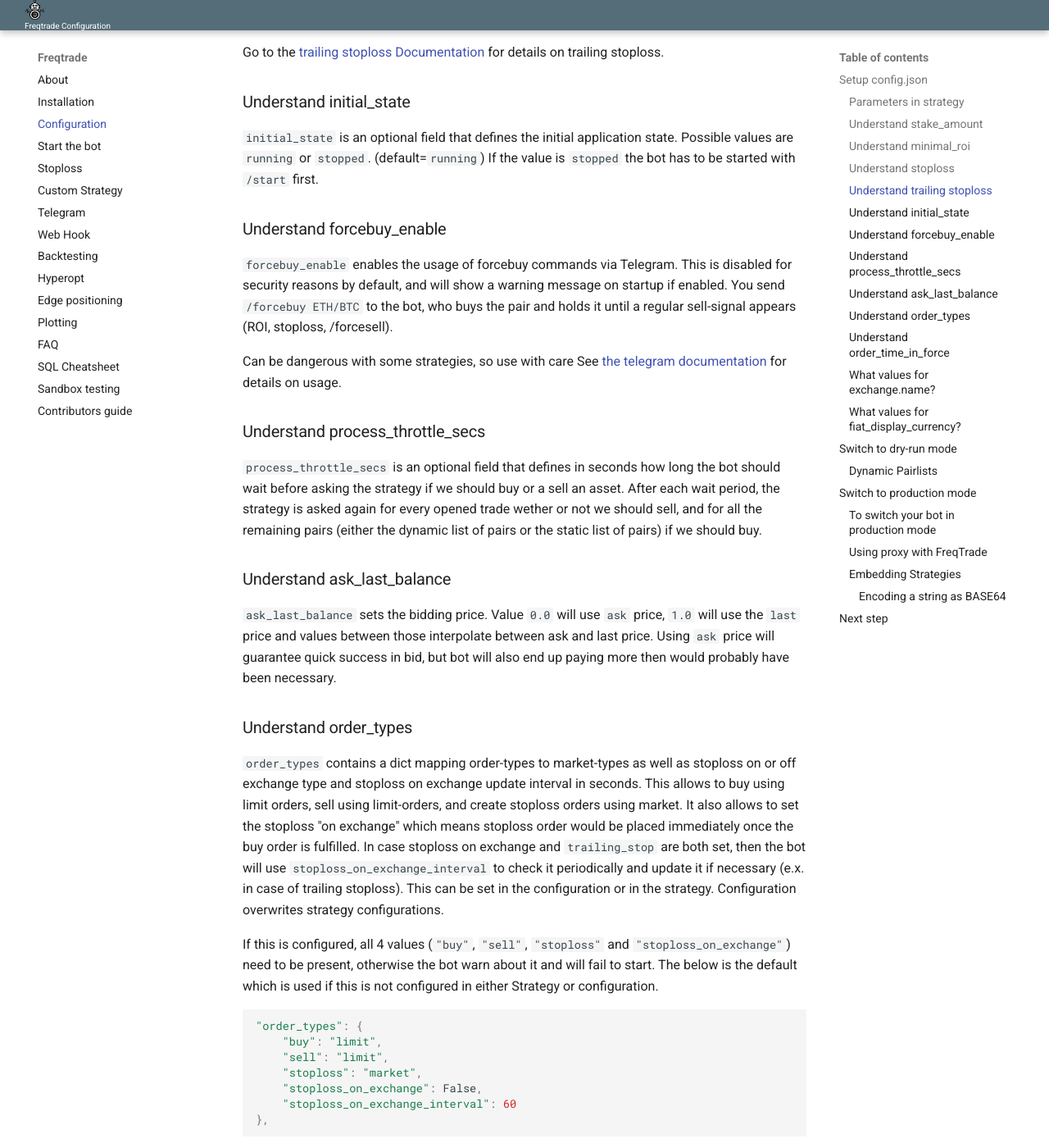
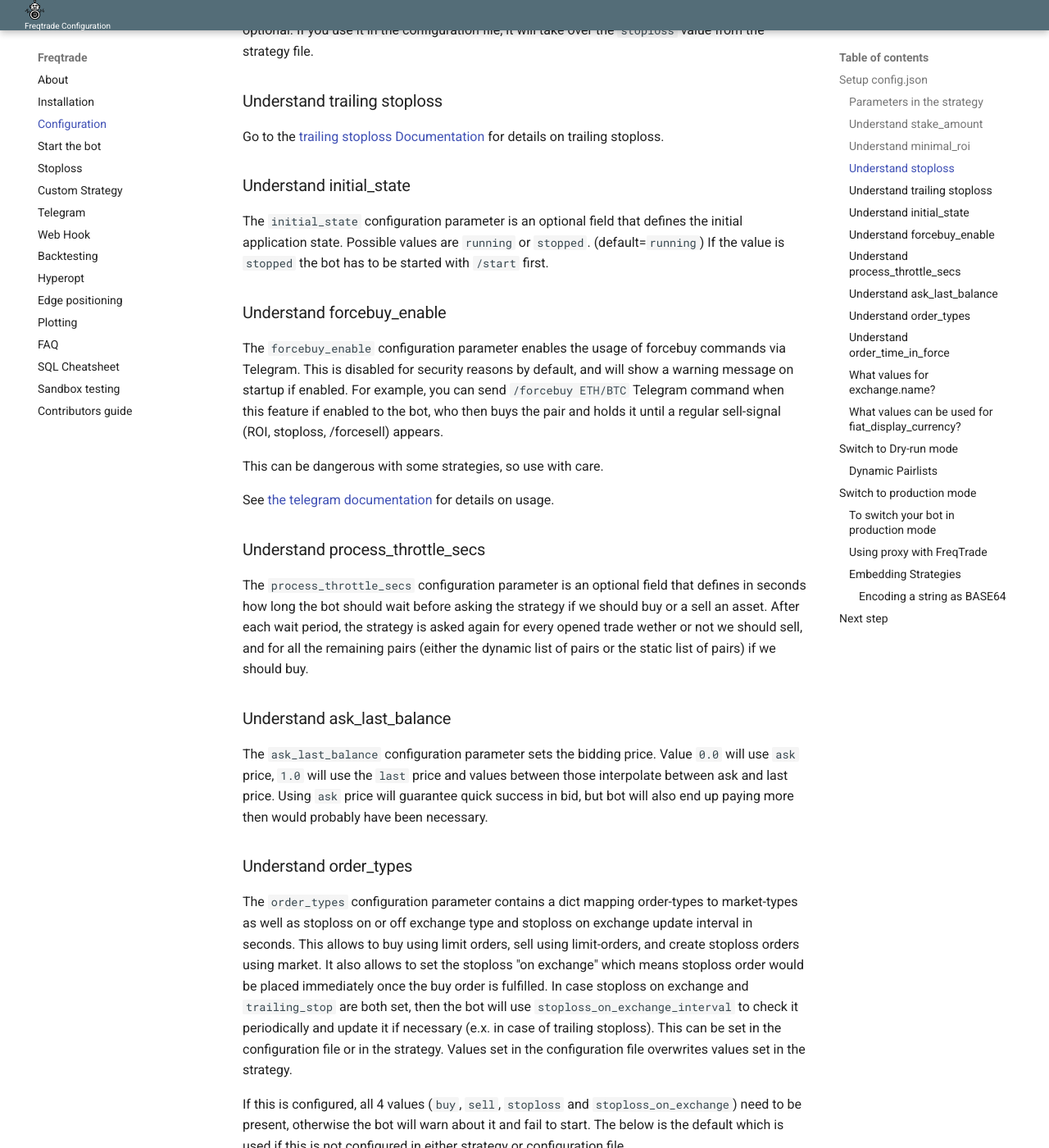
Before and after one commit to jacksonmori755/Crypto-trading-bot, an MkDocs documentation site: the page built from docs/configuration.md, in a window 1280 px wide and 1400 px high, scrolled down 5637 px. Shown: the whole window at 82% size. Built offline with MkDocs 1.6.1 and Material for MkDocs 9.7.7, drawn with Linux system fonts in a browser that asks for light colours; some of the changed text lies outside the part shown.

Commit message:
docs/configuration.md reviewed: formatting, wording, grammar, etc

````diff
--- a/docs/configuration.md
+++ b/docs/configuration.md
@@ -67,10 +67,10 @@ Mandatory Parameters are marked as **Required**.
 | `strategy_path` | null | Adds an additional strategy lookup path (must be a folder).
 | `internals.process_throttle_secs` | 5 | **Required.** Set the process throttle. Value in second.
 
-### Parameters in strategy
+### Parameters in the strategy
 
-The following parameters can be set in either configuration or strategy.
-Values in the configuration are always overwriting values set in the strategy.
+The following parameters can be set in either configuration file or strategy.
+Values set in the configuration file always overwrite values set in the strategy.
 
 * `minimal_roi`
 * `ticker_interval`
@@ -87,7 +87,7 @@ Values in the configuration are always overwriting values set in the strategy.
 
 ### Understand stake_amount
 
-`stake_amount` is an amount of crypto-currency your bot will use for each trade.
+The `stake_amount` configuration parameter is an amount of crypto-currency your bot will use for each trade.
 The minimal value is 0.0005. If there is not enough crypto-currency in
 the account an exception is generated.
 To allow the bot to trade all the available `stake_currency` in your account set
@@ -104,7 +104,7 @@ currency_balanse / (max_open_trades - current_open_trades)
 
 ### Understand minimal_roi
 
-`minimal_roi` is a JSON object where the key is a duration
+The `minimal_roi` configuration parameter is a JSON object where the key is a duration
 in minutes and the value is the minimum ROI in percent.
 See the example below:
 
@@ -118,17 +118,17 @@ See the example below:
 ```
 
 Most of the strategy files already include the optimal `minimal_roi`
-value. This parameter is optional. If you use it, it will take over the
+value. This parameter is optional. If you use it in the configuration file, it will take over the
 `minimal_roi` value from the strategy file.
 
 ### Understand stoploss
 
-`stoploss` is loss in percentage that should trigger a sale.
-For example value `-0.10` will cause immediate sell if the
+The `stoploss` configuration parameter is loss in percentage that should trigger a sale.
+For example, value `-0.10` will cause immediate sell if the
 profit dips below -10% for a given trade. This parameter is optional.
 
 Most of the strategy files already include the optimal `stoploss`
-value. This parameter is optional. If you use it, it will take over the
+value. This parameter is optional. If you use it in the configuration file, it will take over the
 `stoploss` value from the strategy file.
 
 ### Understand trailing stoploss
@@ -137,40 +137,51 @@ Go to the [trailing stoploss Documentation](stoploss.md) for details on trailing
 
 ### Understand initial_state
 
-`initial_state` is an optional field that defines the initial application state.
+The `initial_state` configuration parameter is an optional field that defines the initial application state.
 Possible values are `running` or `stopped`. (default=`running`)
 If the value is `stopped` the bot has to be started with `/start` first.
 
 ### Understand forcebuy_enable
 
-`forcebuy_enable` enables the usage of forcebuy commands via Telegram.
+The `forcebuy_enable` configuration parameter enables the usage of forcebuy commands via Telegram.
 This is disabled for security reasons by default, and will show a warning message on startup if enabled.
-You send `/forcebuy ETH/BTC` to the bot, who buys the pair and holds it until a regular sell-signal appears (ROI, stoploss, /forcesell).
+For example, you can send `/forcebuy ETH/BTC` Telegram command when this feature if enabled to the bot,
+who then buys the pair and holds it until a regular sell-signal (ROI, stoploss, /forcesell) appears.
 
-Can be dangerous with some strategies, so use with care
+This can be dangerous with some strategies, so use with care.
+
 See [the telegram documentation](telegram-usage.md) for details on usage.
 
 ### Understand process_throttle_secs
 
-`process_throttle_secs` is an optional field that defines in seconds how long the bot should wait
+The `process_throttle_secs` configuration parameter is an optional field that defines in seconds how long the bot should wait
 before asking the strategy if we should buy or a sell an asset. After each wait period, the strategy is asked again for
 every opened trade wether or not we should sell, and for all the remaining pairs (either the dynamic list of pairs or
 the static list of pairs) if we should buy.
 
 ### Understand ask_last_balance
 
-`ask_last_balance` sets the bidding price. Value `0.0` will use `ask` price, `1.0` will
+The `ask_last_balance` configuration parameter sets the bidding price. Value `0.0` will use `ask` price, `1.0` will
 use the `last` price and values between those interpolate between ask and last
 price. Using `ask` price will guarantee quick success in bid, but bot will also
 end up paying more then would probably have been necessary.
 
 ### Understand order_types
 
-`order_types` contains a dict mapping order-types to market-types as well as stoploss on or off exchange type and stoploss on exchange update interval in seconds. This allows to buy using limit orders, sell using limit-orders, and create stoploss orders using market. It also allows to set the stoploss "on exchange" which means stoploss order would be placed immediately once the buy order is fulfilled. In case stoploss on exchange and `trailing_stop` are both set, then the bot will use `stoploss_on_exchange_interval` to check it periodically and update it if necessary (e.x. in case of trailing stoploss).
-This can be set in the configuration or in the strategy. Configuration overwrites strategy configurations.
+The `order_types` configuration parameter contains a dict mapping order-types to
+market-types as well as stoploss on or off exchange type and stoploss on exchange
+update interval in seconds. This allows to buy using limit orders, sell using
+limit-orders, and create stoploss orders using market. It also allows to set the
+stoploss "on exchange" which means stoploss order would be placed immediately once
+the buy order is fulfilled. In case stoploss on exchange and `trailing_stop` are
+both set, then the bot will use `stoploss_on_exchange_interval` to check it periodically
+and update it if necessary (e.x. in case of trailing stoploss).
+This can be set in the configuration file or in the strategy.
+Values set in the configuration file  overwrites values set in the strategy.
 
-If this is configured, all 4 values (`"buy"`, `"sell"`, `"stoploss"` and `"stoploss_on_exchange"`) need to be present, otherwise the bot warn about it and will fail to start.
-The below is the default which is used if this is not configured in either Strategy or configuration.
+If this is configured, all 4 values (`buy`, `sell`, `stoploss` and
+`stoploss_on_exchange`) need to be present, otherwise the bot will warn about it and fail to start.
+The below is the default which is used if this is not configured in either strategy or configuration file.
 
 ```python
 "order_types": {
@@ -184,22 +195,39 @@ The below is the default which is used if this is not configured in either Strat
 
 !!! Note
     Not all exchanges support "market" orders.
-    The following message will be shown if your exchange does not support market orders: `"Exchange <yourexchange>  does not support market orders."`
+    The following message will be shown if your exchange does not support market orders:
+    `"Exchange <yourexchange>  does not support market orders."`
 
 !!! Note
-    stoploss on exchange interval is not mandatory. Do not change it's value if you are unsure of what you are doing. For more information about how stoploss works please read [the stoploss documentation](stoploss.md).
+    Stoploss on exchange interval is not mandatory. Do not change its value if you are
+    unsure of what you are doing. For more information about how stoploss works please
+    read [the stoploss documentation](stoploss.md).
 
 ### Understand order_time_in_force
-`order_time_in_force` defines the policy by which the order is executed on the exchange. Three commonly used time in force are:<br/>
+The `order_time_in_force` configuration parameter defines the policy by which the order
+is executed on the exchange. Three commonly used time in force are:
+
 **GTC (Goog Till Canceled):**
-This is most of the time the default time in force. It means the order will remain on exchange till it is canceled by user. It can be fully or partially fulfilled. If partially fulfilled, the remaining will stay on the exchange till cancelled.<br/>
+
+This is most of the time the default time in force. It means the order will remain
+on exchange till it is canceled by user. It can be fully or partially fulfilled.
+If partially fulfilled, the remaining will stay on the exchange till cancelled.
+
 **FOK (Full Or Kill):**
-It means if the order is not executed immediately AND fully then it is canceled by the exchange.<br/>
+
+It means if the order is not executed immediately AND fully then it is canceled by the exchange.
+
 **IOC (Immediate Or Canceled):**
-It is the same as FOK (above) except it can be partially fulfilled. The remaining part is automatically cancelled by the exchange.
-<br/>
-`order_time_in_force` contains a dict buy and sell time in force policy. This can be set in the configuration or in the strategy. Configuration overwrites strategy configurations.<br/>
-possible values are: `gtc` (default), `fok` or `ioc`.<br/>
+
+It is the same as FOK (above) except it can be partially fulfilled. The remaining part
+is automatically cancelled by the exchange.
+
+The `order_time_in_force` parameter contains a dict with buy and sell time in force policy values.
+This can be set in the configuration file or in the strategy.
+Values set in the configuration file overwrites values set in the strategy.
+
+The possible values are: `gtc` (default), `fok` or `ioc`.
+
 ``` python
 "order_time_in_force": {
     "buy": "gtc",
@@ -208,7 +236,8 @@ possible values are: `gtc` (default), `fok` or `ioc`.<br/>
 ```
 
 !!! Warning
-    This is an ongoing work. For now it is supported only for binance and only for buy orders. Please don't change the default value unless you know what you are doing.
+    This is an ongoing work. For now it is supported only for binance and only for buy orders.
+    Please don't change the default value unless you know what you are doing.
 
 ### What values for exchange.name?
 
@@ -224,35 +253,41 @@ The bot was tested with the following exchanges:
 
 Feel free to test other exchanges and submit your PR to improve the bot.
 
-### What values for fiat_display_currency?
+### What values can be used for fiat_display_currency?
 
-`fiat_display_currency` set the base currency to use for the conversion from coin to fiat in Telegram.
-The valid values are:<br/>
+The `fiat_display_currency` configuration parameter sets the base currency to use for the
+conversion from coin to fiat in the bot Telegram reports.
+
+The valid values are:
+
 ```json
 "AUD", "BRL", "CAD", "CHF", "CLP", "CNY", "CZK", "DKK", "EUR", "GBP", "HKD", "HUF", "IDR", "ILS", "INR", "JPY", "KRW", "MXN", "MYR", "NOK", "NZD", "PHP", "PKR", "PLN", "RUB", "SEK", "SGD", "THB", "TRY", "TWD", "ZAR", "USD"
 ```
-In addition to FIAT currencies, a range of cryto currencies are supported.
+
+In addition to fiat currencies, a range of cryto currencies are supported.
+
 The valid values are:
+
 ```json
 "BTC", "ETH", "XRP", "LTC", "BCH", "USDT"
 ```
 
-## Switch to dry-run mode
+## Switch to Dry-run mode
 
-We recommend starting the bot in dry-run mode to see how your bot will
-behave and how is the performance of your strategy. In Dry-run mode the
+We recommend starting the bot in the Dry-run mode to see how your bot will
+behave and what is the performance of your strategy. In the Dry-run mode the
 bot does not engage your money. It only runs a live simulation without
-creating trades.
+creating trades on the exchange.
 
-1. Edit your `config.json`  file
-2. Switch dry-run to true and specify db_url for a persistent db
+1. Edit your `config.json` configuration file.
+2. Switch `dry-run` to `true` and specify `db_url` for a persistence database.
 
 ```json
 "dry_run": true,
 "db_url": "sqlite:///tradesv3.dryrun.sqlite",
 ```
 
-3. Remove your Exchange API key (change them by fake api credentials)
+3. Remove your Exchange API key and secrete (change them by empty values or fake credentials):
 
 ```json
 "exchange": {
@@ -263,24 +298,32 @@ creating trades.
 }
 ```
 
-Once you will be happy with your bot performance, you can switch it to
-production mode.
+Once you will be happy with your bot performance running in the Dry-run mode,
+you can switch it to production mode.
 
 ### Dynamic Pairlists
 
 Dynamic pairlists select pairs for you based on the logic configured.
-The bot runs against all pairs (with that stake) on the exchange, and a number of assets (`number_assets`) is selected based on the selected criteria.
+The bot runs against all pairs (with that stake) on the exchange, and a number of assets
+(`number_assets`) is selected based on the selected criteria.
 
-By default, a Static Pairlist is used (configured as `"pair_whitelist"` under the `"exchange"` section of this configuration).
+By default, the `StaticPairList` method is used.
+The Pairlist method is configured as `pair_whitelist` parameter under the `exchange`
+section of the configuration.
 
 **Available Pairlist methods:**
 
-* `"StaticPairList"`
-  * uses configuration from `exchange.pair_whitelist` and `exchange.pair_blacklist`
-* `"VolumePairList"`
-  * Formerly available as `--dynamic-whitelist [<number_assets>]`
-  * Selects `number_assets` top pairs based on `sort_key`, which can be one of `askVolume`, `bidVolume` and `quoteVolume`, defaults to `quoteVolume`.
-  * Possibility to filter low-value coins that would not allow setting a stop loss
+* `StaticPairList`
+  * It uses configuration from `exchange.pair_whitelist` and `exchange.pair_blacklist`.
+* `VolumePairList`
+  * Formerly available as `--dynamic-whitelist [<number_assets>]`. This command line
+option is deprecated and should no longer be used.
+  * It selects `number_assets` top pairs based on `sort_key`, which can be one of
+`askVolume`, `bidVolume` and `quoteVolume`, defaults to `quoteVolume`.
+  * There is a possibility to filter low-value coins that would not allow setting a stop loss
+(set `precision_filter` parameter to `true` for this).
+
+Example:
 
 ```json
 "pairlist": {
````
Also changed, not shown: other parts of docs/configuration.md (+1 -1 lines).
